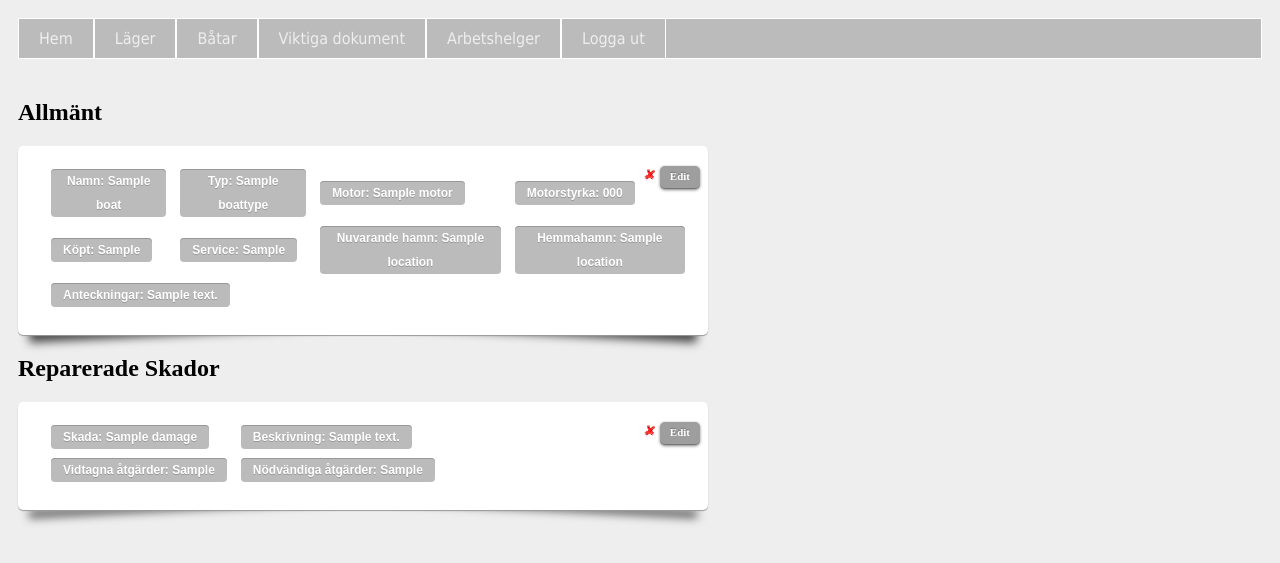
After one commit to littkec/ksss-intern-web, a Django app: page /boats/1/ in a window 1280 px wide. The commit adds this page. Shown: the top 563 px of the page. Run offline with Django 3.2, Linux system fonts and the light colour scheme; a user stored in the database is signed in; tables that the repository leaves empty hold one stand-in row (values such as "Sample post"); some libraries are stand-ins or nearby versions; grey boxes are pictures that could not be loaded.

Commit message:
added a page for each boat where all info about that boat is displayed. also added login

```diff
--- /dev/null
+++ b/ksss/templates/404.html
@@ -0,0 +1 @@
+<h1>Sidan finns inte</h1>
--- a/ksss/templates/base.html
+++ b/ksss/templates/base.html
@@ -40,7 +40,7 @@
                     </ul>
                 </li>
                 <li><a href="#" title="Arbetshelger">Arbetshelger</a></li>
-                <li><a href="#" title="Nav Link 1">Nav Link 5</a></li>
+                <li><a href="/accounts/logout/" title="Logga ut">Logga ut</a></li>
             </ul>
         </nav>
         <script src="http://ajax.googleapis.com/ajax/libs/jquery/1.5/jquery.min.js"
--- /dev/null
+++ b/ksss/templates/boat.html
@@ -0,0 +1,92 @@
+{% extends 'base.html' %}
+{% block page_title %}{{ boat.id }}{% endblock %}
+{% block page_head %}
+{% endblock %}
+{% block content %}
+
+<div id="content">
+    <h2>Allmänt</h2>
+    <article>
+        <table>
+            <tbody>
+                <tr>
+                    <td><span class="tag">Namn: {{ boat.name }}</span></td>
+                    <td><span class="tag">Typ: {{ boat.boat_type }}</span></td>
+                    <td><span class="tag">Motor: {{ boat.motor }}</span></td>
+                    {% if boat.motor %}
+                    <td><span class="tag">Motorstyrka: {{ boat.motor_hp }}</span></td>
+                    {% endif %}
+                </tr>
+                <tr>
+                    <td><span class="tag">Köpt: {{ boat.bought }}</span></td>
+                    <td><span class="tag">Service: {{ boat.service }} </span></td>
+                    <td><span class="tag">Nuvarande hamn: {{ boat.current_location }}</span></td>
+                    <td><span class="tag">Hemmahamn: {{ boat.home_port }}</span></td>
+                </tr>
+                    <td colspan="4"><span class="tag">Anteckningar: {{ boat.notes }}</span></td>
+                </tr>
+            </tbody>
+        </table>
+        <div id="edit_boat">
+            <a href="/boats/delete/{{ boat.id }}" title="Ta bort båt"><img src="/static/img/red_x.gif"></a></td>
+            <a href="/boats/edit/{{ boat.id }}" title="Redigera båt" class="awesome small blue">Edit</a>
+        </div>
+    </article>
+    {% if current_damages %}
+    <h2>Skador</h2>
+        {% for damage in boat.reporteddamage_set.all %}
+            {% if not damage.repaired %}
+                <article>
+                    <table>
+                        <tbody>
+                            <tr>
+                                <td><span class="tag">Skada: {{ damage.damage }}</span></td>
+                                <td><span class="tag">Beskrivning: {{ damage.description }}</span></td>
+                            </tr>
+                            <tr>
+                                <td><span class="tag">Vidtagna åtgärder: {{ damage.actions_taken }}</span></td>
+                                <td><span class="tag">Nödvändiga åtgärder: {{ damage.actions_needed }}</span></td>
+                            </tr>
+                        </tbody>
+                    </table>
+                    <div id="edit_boat">
+                        <a href="/damage/delete/{{ damage.id }}" title="Ta bort skada"><img src="/static/img/red_x.gif"></a>
+                        <a href="/damage/edit/{{ damage.id }}" title="Redigera skada" class="awesome small blue">Edit</a>
+                    </div>
+                </article>
+            {% endif %}
+        {% endfor %}
+    {% endif %}
+    {% if repaired_damages %}
+    <h2>Reparerade Skador</h2>
+        {% for damage in boat.reporteddamage_set.all %}
+            {% if damage.repaired %}
+                <article>
+                    <table>
+                        <tbody>
+                            <tr>
+                                <td><span class="tag">Skada: {{ damage.damage }}</span></td>
+                                <td><span class="tag">Beskrivning: {{ damage.description }}</span></td>
+                            </tr>
+                            <tr>
+                                <td><span class="tag">Vidtagna åtgärder: {{ damage.actions_taken }}</span></td>
+                                <td><span class="tag">Nödvändiga åtgärder: {{ damage.actions_needed }}</span></td>
+                            </tr>
+                        </tbody>
+                    </table>
+                    <div id="edit_boat">
+                        <a href="/damage/delete/{{ damage.id }}" title="Ta bort skada"><img src="/static/img/red_x.gif"></a>
+                        <a href="/damage/edit/{{ damage.id }}" title="Redigera skada" class="awesome small blue">Edit</a>
+                    </div>
+                </article>
+            {% endif %}
+        {% endfor %}
+    {% endif %}
+
+</div>
+
+
+
+
+
+{% endblock %}
--- a/ksss/urls.py
+++ b/ksss/urls.py
@@ -1,8 +1,8 @@
 from django.conf.urls.defaults import patterns, include, url
 from ksss.web import views
 from ksss.web import models
+from django.contrib.auth.views import login, logout
 
-# Uncomment the next two lines to enable the admin:
 from django.contrib import admin
 admin.autodiscover()
 
@@ -12,6 +12,7 @@ urlpatterns = patterns('',
     (r'^home/edit/(\d+)$', views.news),
     (r'^langholmen/$', views.langholmen),
     (r'^base/$', views.base),
+    (r'^boats/(\d+)/$', views.boat),
     (r'^boats/$', views.boats),
     (r'^boats/new/$', views.add_boat),
     (r'^boats/edit/(\d+)/$', views.edit_boat),
@@ -20,6 +21,8 @@ urlpatterns = patterns('',
     (r'^damage/edit/(\d+)/$', views.damage),
     (r'^damage/delete/(\d+)/$', views.delete, {'item': models.ReportedDamage}),
     (r'^new_damage/thanks/$', views.thanks),
+    (r'^accounts/login/$', login),
+    (r'^accounts/logout/$', logout),
     # Examples:
     # url(r'^$', 'ksss.views.home', name='home'),
     # url(r'^ksss/', include('ksss.foo.urls')),
--- a/ksss/web/models.py
+++ b/ksss/web/models.py
@@ -46,6 +46,7 @@ class ReportedDamage(models.Model):
     description = models.TextField()
     actions_taken = models.TextField(blank=True)
     actions_needed = models.TextField(blank=True)
+    repaired = models.BooleanField()
     def __unicode__(self):
         return u'%s - %s' % (self.damage, self.description)
 
--- a/ksss/web/static/css/nav.css
+++ b/ksss/web/static/css/nav.css
@@ -313,54 +313,7 @@ span.tag {
     box-shadow: 0 1px 0 #fff, 0 1px 0 #999 inset;
 }
 
-/*
-article table tr td.left {
-    right: 15px;
-}
-article table tr td {
-    padding: 0 12px 0 12px;
-    margin: 0 0 5px 10px;
-    background: #bbb;
-    color: #fff;
-    font: bold 12px/24px arial, helvetica;
-    display: inline-block;
-    position: relative;
-    text-shadow: 0 1px 0 #999;
-    -moz-border-radius: 4px 4px 4px 4px;
-    border-radius: 4px 4px 4px 4px;
-    -moz-box-shadow: 0 1px 0 #fff, 0 1px 0 #999 inset;
-    -webkit-box-shadow: 0 1px 0 #fff, 0 1px 0 #999 inset;
-    box-shadow: 0 1px 0 #fff, 0 1px 0 #999 inset;
-} */
-td.first {
-    padding: 0 0 0 12px;
-    margin: 0 0 5px 10px;
-    background: #bbb;
-    color: #fff;
-    font: bold 12px/24px arial, helvetica;
-    display: inline-block;
-    vertical-align: top;
-    text-shadow: 0 1px 0 #999;
-    -moz-border-radius: 4px 0 0 4px;
-    border-radius: 4px 0 0 4px;
-    -moz-box-shadow: 0 1px 0 #fff, 0 1px 0 #999 inset;
-    -webkit-box-shadow: 0 1px 0 #fff, 0 1px 0 #999 inset;
-    box-shadow: 0 1px 0 #fff, 0 1px 0 #999 inset;
-}
-
-td.second {
-    padding: 0 10px 0 12px;
-    margin: 0 0 5px 0px;
-    width: 120px;
-    background: #bbb;
-    color: #fff;
-    font: bold 12px/24px arial, helvetica;
-    display: inline-block;
-    vertical-align: top;
-    text-shadow: 0 1px 0 #999;
-    -moz-border-radius: 0 4px 4px 0;
-    border-radius: 0 4px 4px 0;
-    -moz-box-shadow: 0 1px 0 #fff, 0 1px 0 #999 inset;
-    -webkit-box-shadow: 0 1px 0 #fff, 0 1px 0 #999 inset;
-    box-shadow: 0 1px 0 #fff, 0 1px 0 #999 inset;
-}
+#edit_boat {
+    position: absolute;
+    right: 8px;
+    top: 20px;
--- a/ksss/web/views.py
+++ b/ksss/web/views.py
@@ -6,19 +6,23 @@ from django.http import HttpResponseRedirect
 from django.template import RequestContext
 from ksss.web import models
 from ksss.web.forms import AddDamage, AddBoat, EditBoat, News
+from django.contrib.auth.decorators import login_required
 
-
+@login_required
 def base(request):
     return render_to_response('base.html')
 
+@login_required
 def langholmen(request):
     return render_to_response('langholmen.html')
 
+@login_required
 def home(request):
     return render_to_response('home.html', {
-        'news': models.News.objects.order_by('-posted')[0:4]
+        'latest_news': models.News.objects.order_by('-posted')[0:4]
     }, context_instance=RequestContext(request))
 
+@login_required
 def news(request, news_id=None):
     if request.method == 'POST':
         if news_id:
@@ -39,12 +43,32 @@ def news(request, news_id=None):
         'form': form
     }, context_instance=RequestContext(request))
 
+@login_required
+def boat(request, boat_id):
+    boat = models.Boat.objects.get(id=boat_id)
 
+    current_damages = False
+    repaired_damages = False
+
+    for damage in boat.reporteddamage_set.all():
+        if damage.repaired == False:
+            current_damages = True
+        if damage.repaired == True:
+            repaired_damages = True
+
+    return render_to_response('boat.html', {
+        'boat': boat,
+        'current_damages': current_damages,
+        'repaired_damages': repaired_damages
+    }, context_instance=RequestContext(request))
+
+@login_required
 def boats(request):
     return render_to_response('boats.html', {
         'Boats': models.Boat.objects.all(),
         })
 
+@login_required
 def add_boat(request):
     if request.method == 'POST':
         form = AddBoat(request.POST)
@@ -57,6 +81,7 @@ def add_boat(request):
         'form': form
     }, context_instance=RequestContext(request))
 
+@login_required
 def edit_boat(request, boat_id):
     to_edit = models.Boat.objects.get(id=boat_id)
     if request.method == 'POST':
@@ -75,12 +100,14 @@ def edit_boat(request, boat_id):
         'form': form
     }, context_instance=RequestContext(request))
 
+@login_required
 def delete(request, id, item):
     to_be_deleted = item.objects.get(id=id)
     to_be_deleted.delete()
 
     return HttpResponseRedirect('/new_damage/thanks/')
 
+@login_required
 def damage(request, dmg_id=None):
     if request.method == 'POST':
         if dmg_id:
@@ -106,5 +133,6 @@ def damage(request, dmg_id=None):
         'form': form
     }, context_instance=RequestContext(request))
 
+@login_required
 def thanks(request):
     return render_to_response('thanks.html')
```
Also changed, not shown: ksss/templates/boats.html (+5 -4 lines), ksss/templates/home.html (+8 -1 lines), ksss/templates/registration/login.html (added, +23 -0 lines).
